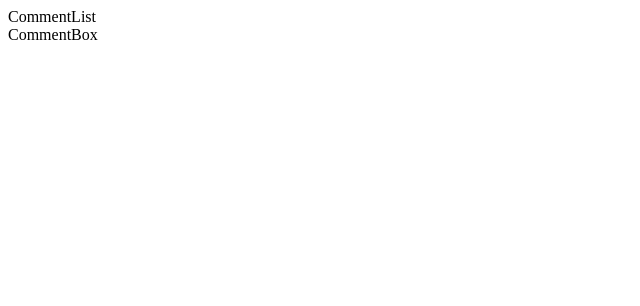
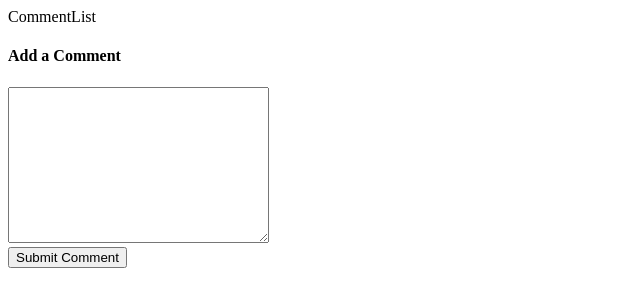
Before and after one commit to khaled-hossain-code/react-redux-testing, a React (Create React App) app: page / in a window 1280 px wide. Shown: the top 306 px of the page, without its empty margins (0-640 px from the left). Built offline with nearby package versions, Linux system fonts and the light colour scheme.

Commit message:
Add app js test

```diff
--- a/src/components/ComponentBox/CommentBox.js
+++ b/src/components/ComponentBox/CommentBox.js
@@ -1,11 +1,31 @@
-import React, { Component } from 'react'
+import React, { Component } from 'react';
 
 export default class CommentBox extends Component {
+  state = {
+    comment: ''
+  }
+
+  onComment = (e) => {
+    this.setState({
+      comment: e.target.value
+    })
+  }
+
+  onSubmit = (e) => {
+    e.preventDefault();
+    this.setState({
+      comment: ''
+    })
+  }
   render() {
     return (
-      <div>
-        CommentBox
-      </div>
+      <form onSubmit={this.onSubmit}>
+        <h4>Add a Comment</h4>
+        <textarea value={this.state.comment} onChange={this.onComment} name="comment" id="commentBox" cols="30" rows="10"></textarea>
+        <div>
+          <button>Submit Comment</button>
+        </div>
+      </form>
     )
   }
 }
```
Also changed, not shown: 2 other files (tests, documents, lock files or other folders).
